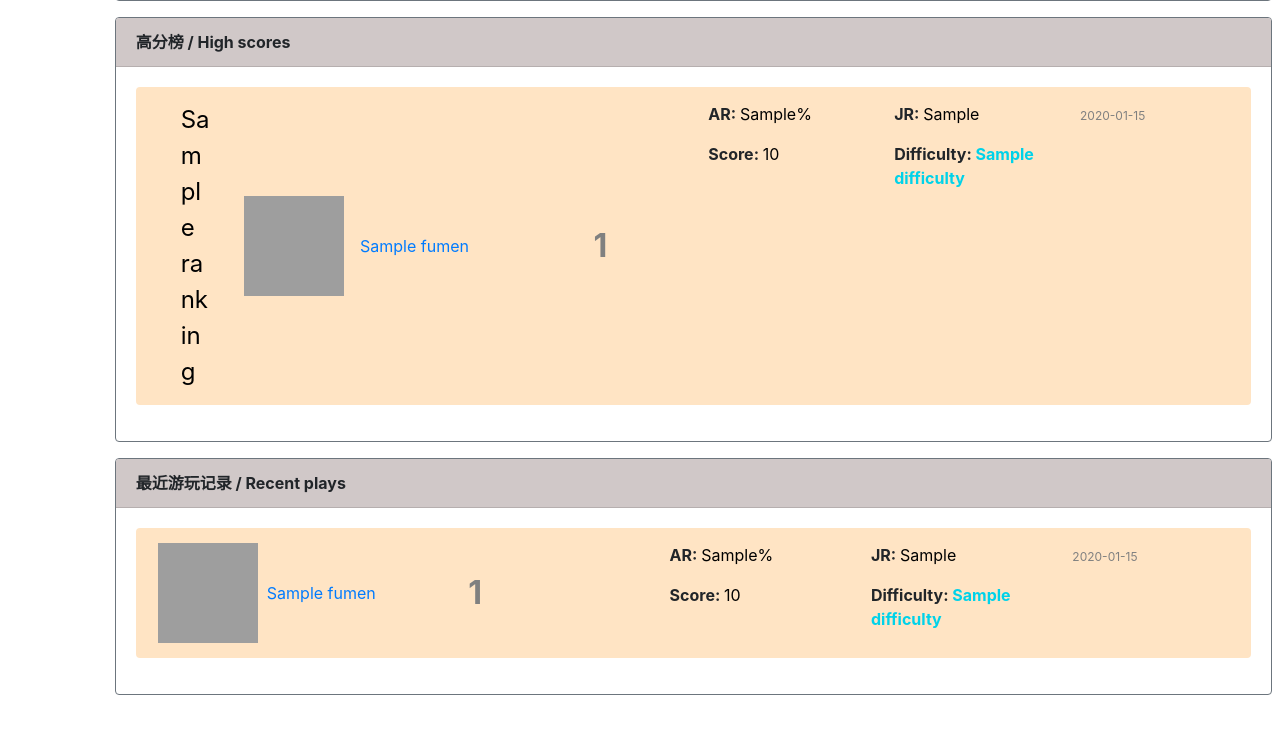
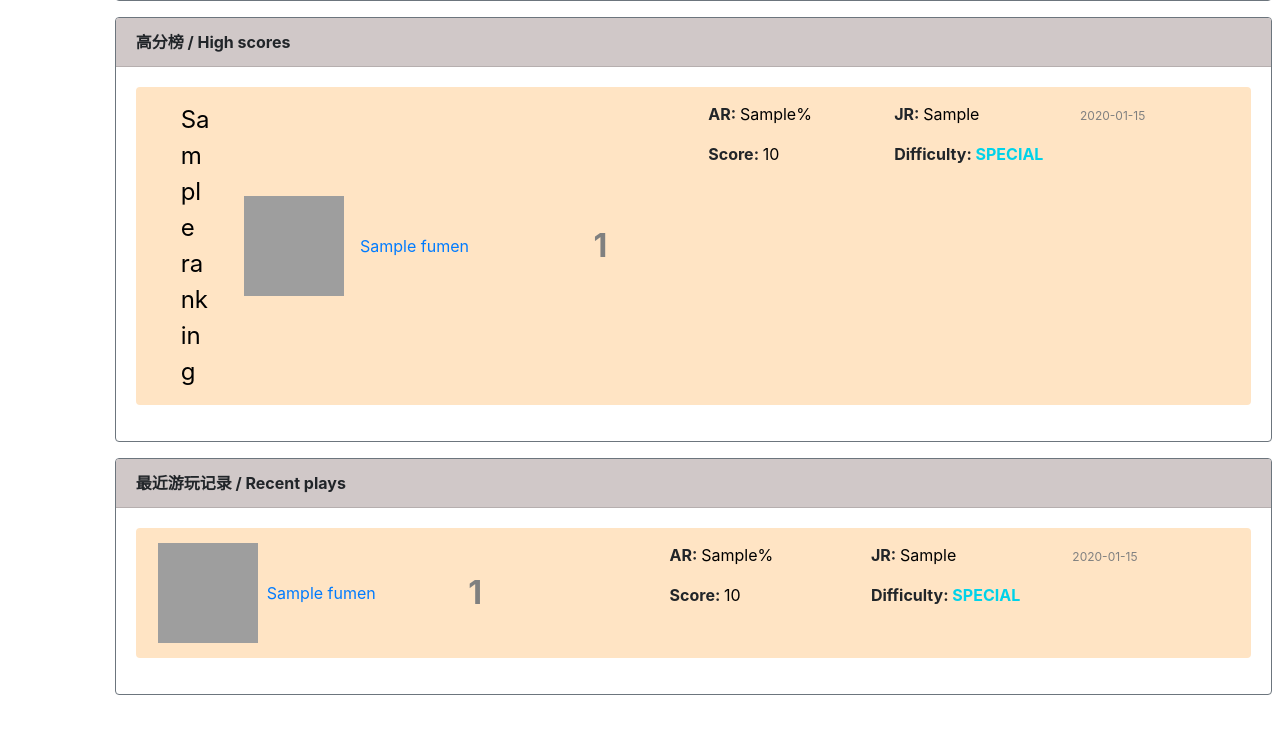
Before and after one commit to ReflecBeatCustom/Rebellio, a Django app: template Rebellio/templates/user/user_info.html in a window 1280 px wide. Shown: the part 354-1089 px from the top of the page. Run offline with Django 3.2, Linux system fonts and the light colour scheme; the template is opened without the code that fills it: most values are stand-ins (such as "Sample title", 1, 10 or a date in 2020); some libraries are stand-ins or nearby versions; grey boxes are pictures that could not be loaded.

Commit message:
update v0.0.4

```diff
--- a/Rebellio/Rebellio/src/fumen.py
+++ b/Rebellio/Rebellio/src/fumen.py
@@ -182,7 +182,7 @@ def get_fumen_records(fumen_id, difficulty, is_show_all_fumen_records):
     得到所有玩家的游玩记录
     """
     unpagination_records = models.Playrecords.objects.raw(
-        "SELECT * FROM (SELECT AccountName, MAX(Score) AS Score, SongID, Difficulty, LogTime, JR, Note, SR, id, AR FROM Playrecords WHERE SongID = {0} AND Difficulty = {1} GROUP BY AccountName) AS a ORDER BY Score DESC, LogTime".format(
+        "SELECT * FROM (SELECT MAX(Score) AS Score, SongID, Difficulty, LogTime, MAX(JR) AS JR, Note, MAX(SR) AS SR, id, MAX(AR) AS AR FROM Playrecords WHERE SongID = {0} AND Difficulty = {1} GROUP BY AccountName) AS a ORDER BY Score DESC, LogTime".format(
             fumen_id, difficulty))
     if len(unpagination_records) == 0:
         return []
--- a/Rebellio/templates/user/user_info.html
+++ b/Rebellio/templates/user/user_info.html
@@ -46,10 +46,10 @@
                                     <p class="card-text" style="margin-left:30px"><span style="color:black;font-size:24px">{{ record.ranking }}</span></p>
                                 </div>
                                 <div class="container col-md-1 align-self-center">
-                                    <a href="/fumen/fumen_detail?fumen_id={{ record.fumen.songid }}"><img src="https://chilundui.com/data/rbdx/image/song/{{ record.fumen.songid }}.png" style="max-width:100px;height:100px;"></a>
+                                    <a href="/fumen/fumen_detail?fumen_id={{ record.fumen.songid }}&difficulty={{ record.difficulty }}"><img src="https://chilundui.com/data/rbdx/image/song/{{ record.fumen.songid }}.png" style="max-width:100px;height:100px;"></a>
                                 </div>
                                 <div class="container col-md-2 align-self-center">
-                                    <p class="card-text" align="center"><span style="color:grey;font-size:16px;"><a href="/fumen/fumen_detail?fumen_id={{ record.fumen.songid }}">{{ record.fumen.title }}</a></span></p>
+                                    <p class="card-text" align="center"><span style="color:grey;font-size:16px;"><a href="/fumen/fumen_detail?fumen_id={{ record.fumen.songid }}&difficulty={{ record.difficulty }}">{{ record.fumen.title }}</a></span></p>
                                 </div>
                                 <div class="container col-md-2 align-self-center">
                                     {% if record.rank == "EXC" %}
@@ -74,14 +74,14 @@
                                     {% else %}
                                         <p class="card-text"><strong>JR:&nbsp</strong><span style="color:black;font-size:16px">-</span></p>
                                     {% endif %}
-                                    {% if record.difficulty == 'BASIC' %}
-                                        <p class="card-text"><strong>Difficulty:&nbsp</strong><span style="color:#19A403;font-size:16px"><strong>{{ record.difficulty }}</strong></span></p>
-                                    {% elif record.difficulty == 'MEDIUM' %}
-                                        <p class="card-text"><strong>Difficulty:&nbsp</strong><span style="color:#FF8A01;font-size:16px"><strong>{{ record.difficulty }}</strong></span></p>
-                                    {% elif record.difficulty == 'HARD' %}
-                                        <p class="card-text"><strong>Difficulty:&nbsp</strong><span style="color:#F30A0A;font-size:16px"><strong>{{ record.difficulty }}</strong></span></p>
+                                    {% if record.difficulty == 0 %}
+                                        <p class="card-text"><strong>Difficulty:&nbsp</strong><span style="color:#19A403;font-size:16px"><strong>BASIC</strong></span></p>
+                                    {% elif record.difficulty == 1 %}
+                                        <p class="card-text"><strong>Difficulty:&nbsp</strong><span style="color:#FF8A01;font-size:16px"><strong>MEDIUM</strong></span></p>
+                                    {% elif record.difficulty == 2 %}
+                                        <p class="card-text"><strong>Difficulty:&nbsp</strong><span style="color:#F30A0A;font-size:16px"><strong>HARD</strong></span></p>
                                     {% else %}
-                                        <p class="card-text"><strong>Difficulty:&nbsp</strong><span style="color:#00D2E9;font-size:16px"><strong>{{ record.difficulty }}</strong></span></p>
+                                        <p class="card-text"><strong>Difficulty:&nbsp</strong><span style="color:#00D2E9;font-size:16px"><strong>SPECIAL</strong></span></p>
                                     {% endif %}
                                 </div>
                                 <div class="container col-md-2">
@@ -99,10 +99,10 @@
                         <div class="card mb-3" style="max-width:100rem;background-color:bisque;;border-color:bisque;border-width:0.5ch;">
                             <div class="row" style="padding:10px">
                                 <div class="container col-md-1 align-self-center">
-                                    <a href="/fumen/fumen_detail?fumen_id={{ record.fumen.songid }}"><img src="https://chilundui.com/data/rbdx/image/song/{{ record.fumen.songid }}.png" style="max-width:100px;height:100px;"></a>
+                                    <a href="/fumen/fumen_detail?fumen_id={{ record.fumen.songid }}&difficulty={{ record.difficulty }}"><img src="https://chilundui.com/data/rbdx/image/song/{{ record.fumen.songid }}.png" style="max-width:100px;height:100px;"></a>
                                 </div>
                                 <div class="container col-md-2 align-self-center">
-                                    <p class="card-text"><span style="color:grey;font-size:16px;"><a href="/fumen/fumen_detail?fumen_id={{ record.fumen.songid }}">{{ record.fumen.title }}</a></span></p>
+                                    <p class="card-text"><span style="color:grey;font-size:16px;"><a href="/fumen/fumen_detail?fumen_id={{ record.fumen.songid }}&difficulty={{ record.difficulty }}">{{ record.fumen.title }}</a></span></p>
                                 </div>
                                 <div class="container col-md-2 align-self-center">
                                     {% if record.rank == "EXC" %}
@@ -127,14 +127,14 @@
                                     {% else %}
                                         <p class="card-text"><strong>JR:&nbsp</strong><span style="color:black;font-size:16px">-</span></p>
                                     {% endif %}
-                                    {% if record.difficulty == 'BASIC' %}
-                                        <p class="card-text"><strong>Difficulty:&nbsp</strong><span style="color:#19A403;font-size:16px"><strong>{{ record.difficulty }}</strong></span></p>
-                                    {% elif record.difficulty == 'MEDIUM' %}
-                                        <p class="card-text"><strong>Difficulty:&nbsp</strong><span style="color:#FF8A01;font-size:16px"><strong>{{ record.difficulty }}</strong></span></p>
-                                    {% elif record.difficulty == 'HARD' %}
-                                        <p class="card-text"><strong>Difficulty:&nbsp</strong><span style="color:#F30A0A;font-size:16px"><strong>{{ record.difficulty }}</strong></span></p>
+                                    {% if record.difficulty == 0 %}
+                                        <p class="card-text"><strong>Difficulty:&nbsp</strong><span style="color:#19A403;font-size:16px"><strong>BASIC</strong></span></p>
+                                    {% elif record.difficulty == 1 %}
+                                        <p class="card-text"><strong>Difficulty:&nbsp</strong><span style="color:#FF8A01;font-size:16px"><strong>MEDIUM</strong></span></p>
+                                    {% elif record.difficulty == 2 %}
+                                        <p class="card-text"><strong>Difficulty:&nbsp</strong><span style="color:#F30A0A;font-size:16px"><strong>HARD</strong></span></p>
                                     {% else %}
-                                        <p class="card-text"><strong>Difficulty:&nbsp</strong><span style="color:#00D2E9;font-size:16px"><strong>{{ record.difficulty }}</strong></span></p>
+                                        <p class="card-text"><strong>Difficulty:&nbsp</strong><span style="color:#00D2E9;font-size:16px"><strong>SPECIAL</strong></span></p>
                                     {% endif %}
                                 </div>
                                 <div class="container col-md-2">
```
Also changed, not shown: Rebellio/Rebellio/src/user.py (+0 -18 lines).
